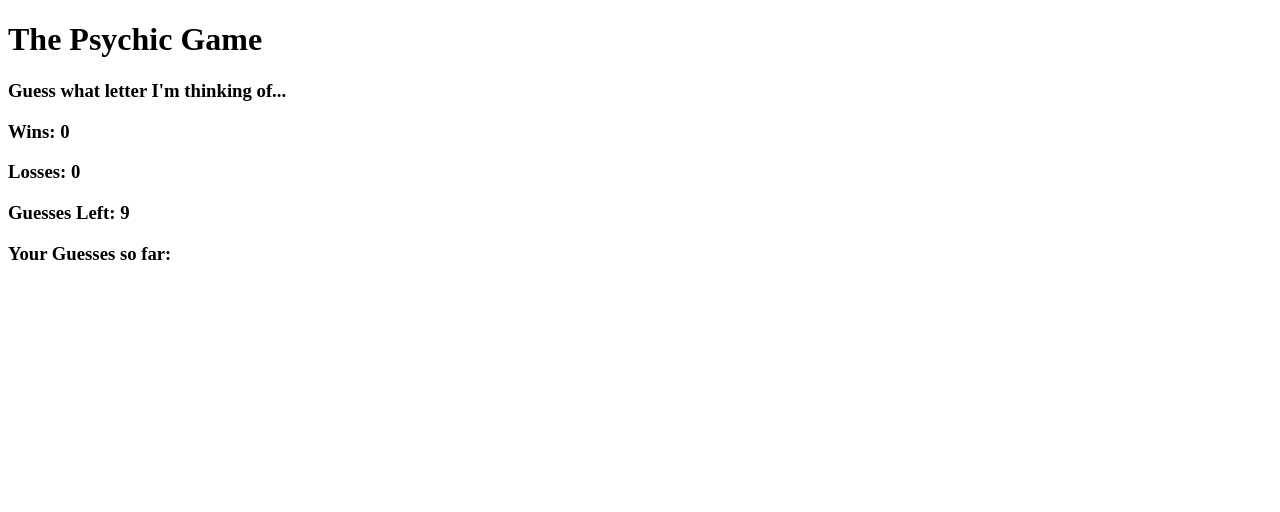
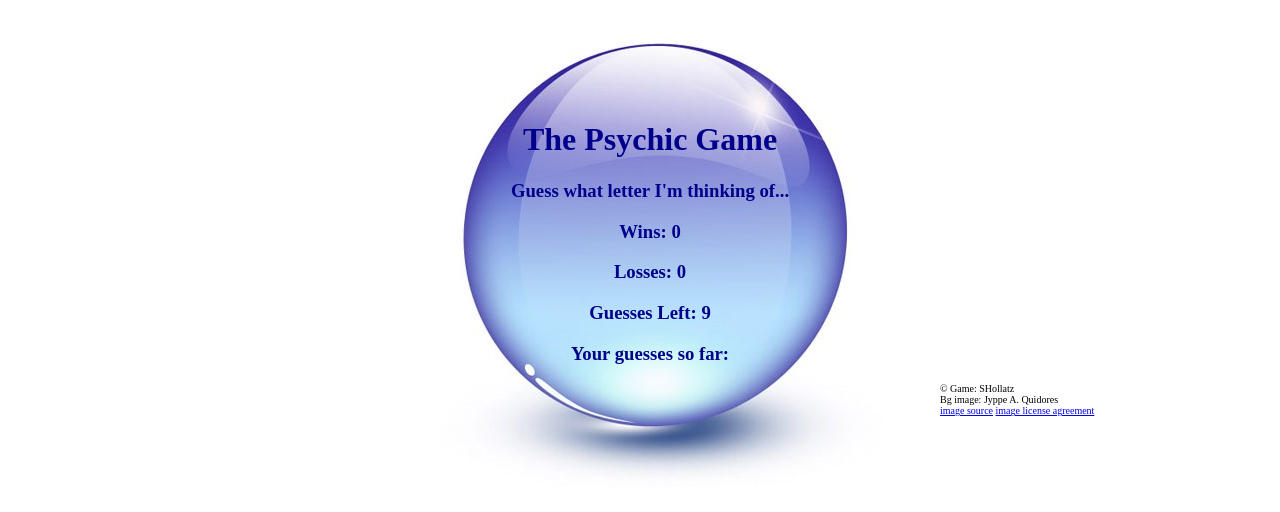
Before and after one commit to SHollatz/Psychic-Game, a plain HTML site: page index.html in a window 1280 px wide. Drawn offline with Linux system fonts and the light colour scheme.

Commit message:
edited README.md, added sound, added copyright

```diff
--- a/assets/css/style.css
+++ b/assets/css/style.css
@@ -0,0 +1,25 @@
+body{
+    margin: 50px auto 0 auto;
+    width: 300px;
+    height: 800px;
+    background-image: url("../images/crystal_ball.jpg");
+    background-repeat: no-repeat;
+    background-position: center top;
+}
+
+main {
+    text-align: center;
+    padding-top: 50px;
+    color: darkblue;
+    margin: 0 auto 0 20px;
+}
+
+footer {
+    width: 700px;
+}
+
+#copyright {
+    width: 250px;
+    float: right;
+    font-size: 10px;
+}
--- a/assets/javascript/game.js
+++ b/assets/javascript/game.js
@@ -8,6 +8,9 @@ var wins = document.getElementById('wins');
 var losses = document.getElementById('losses');
 var leftGuesses = document.getElementById('leftGuesses');
 var value = document.getElementById('doneGuesses');
+var winSound = new Audio("assets/sounds/NFF-yahoo.wav");
+var loseSound = new Audio("assets/sounds/NFF-dirt-hit.wav");
+
 
 wins.textContent = numWins;
 losses.textContent = numLosses;
@@ -25,7 +28,6 @@ function reset() {
     orgLetter = letters[Math.floor(Math.random() * letters.length)];
 }
 
-
 document.onkeyup = function(KeyboardEvent) {
     var userGuess = KeyboardEvent.key.toLowerCase();
     if (!guessedLetters.includes(userGuess)) {
@@ -37,12 +39,14 @@ document.onkeyup = function(KeyboardEvent) {
             doneGuesses.textContent = guessedLetters;
         }
         if(userGuess === orgLetter) {
+            winSound.play();
             numWins++;
             wins.textContent = numWins;
             reset();
             console.log("orgLetter2: " + orgLetter);
         }
         if (numGuesses === 0) {
+            loseSound.play();
             numLosses++;
             losses.textContent = numLosses;
             reset();
--- a/index.html
+++ b/index.html
@@ -4,7 +4,7 @@
 <head>
     <meta charset="UTF-8">
     <title>Psychic Game</title>
-
+    <link rel="stylesheet" type="text/css" href="assets/css/style.css">
 
 </head>
 
@@ -15,9 +15,18 @@
         <h3 >Wins: <span id="wins"></span></h3>
         <h3>Losses: <span id="losses"></span></h3>
         <h3>Guesses Left: <span id="leftGuesses"></span></h3>
-        <h3>Your Guesses so far: <span id="doneGuesses"></span></h3>
+        <h3>Your guesses so far: </h3>
+        <span id="doneGuesses"></span>
 
     </main>
     <script type="text/javascript" src="assets/javascript/game.js"></script>
+    <footer>
+        <div id="copyright">
+            <span>&copy; Game: SHollatz</span><br>
+            <span>Bg image: Jyppe A. Quidores</span><br>
+            <a href="https://www.flickr.com/photos/jpquidores/with/5997295061/">image source</a>
+            <a href="https://creativecommons.org/licenses/by/2.0/#">image license agreement</a>
+        </div>
+    </footer>
 </body>
 </html>
```
Also changed, not shown: assets/images/Glaskugel_CrystalBall.jpg (added), assets/images/crystal_ball.jpg (added), 6 other files.
